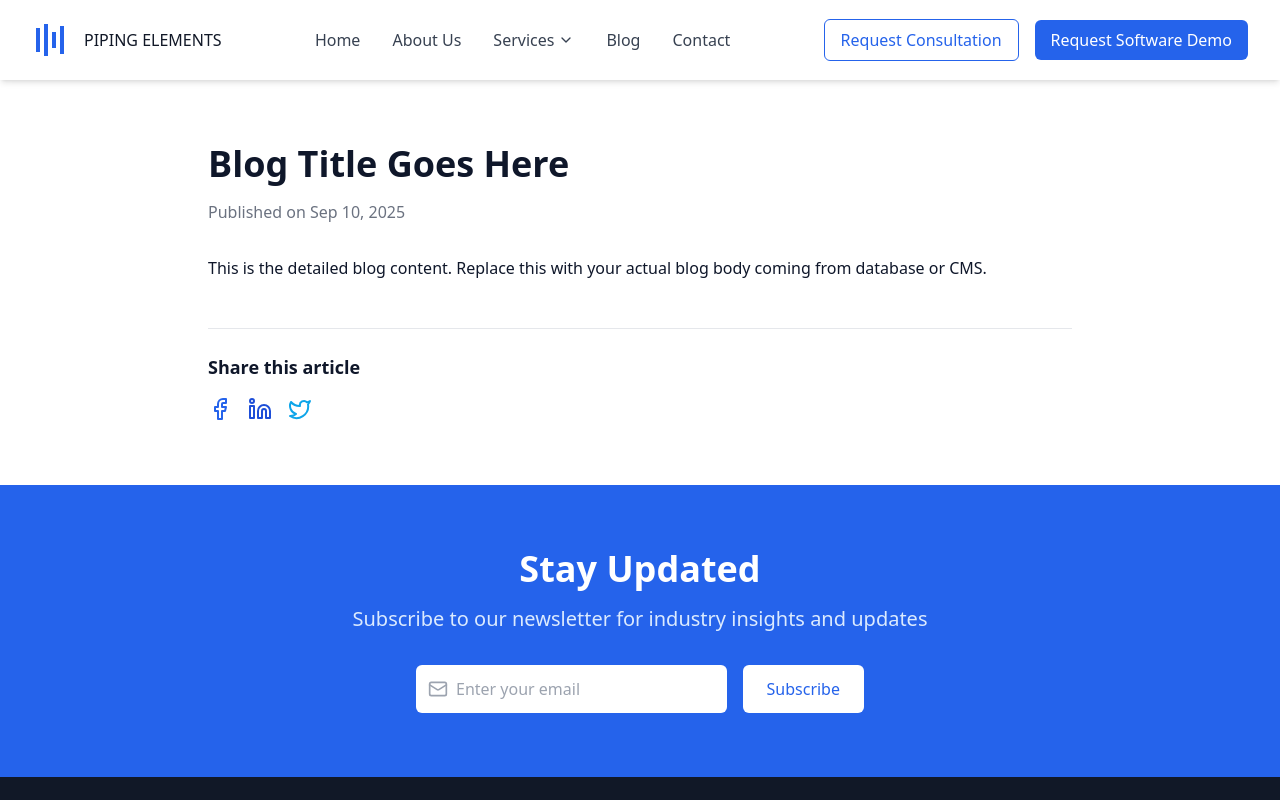
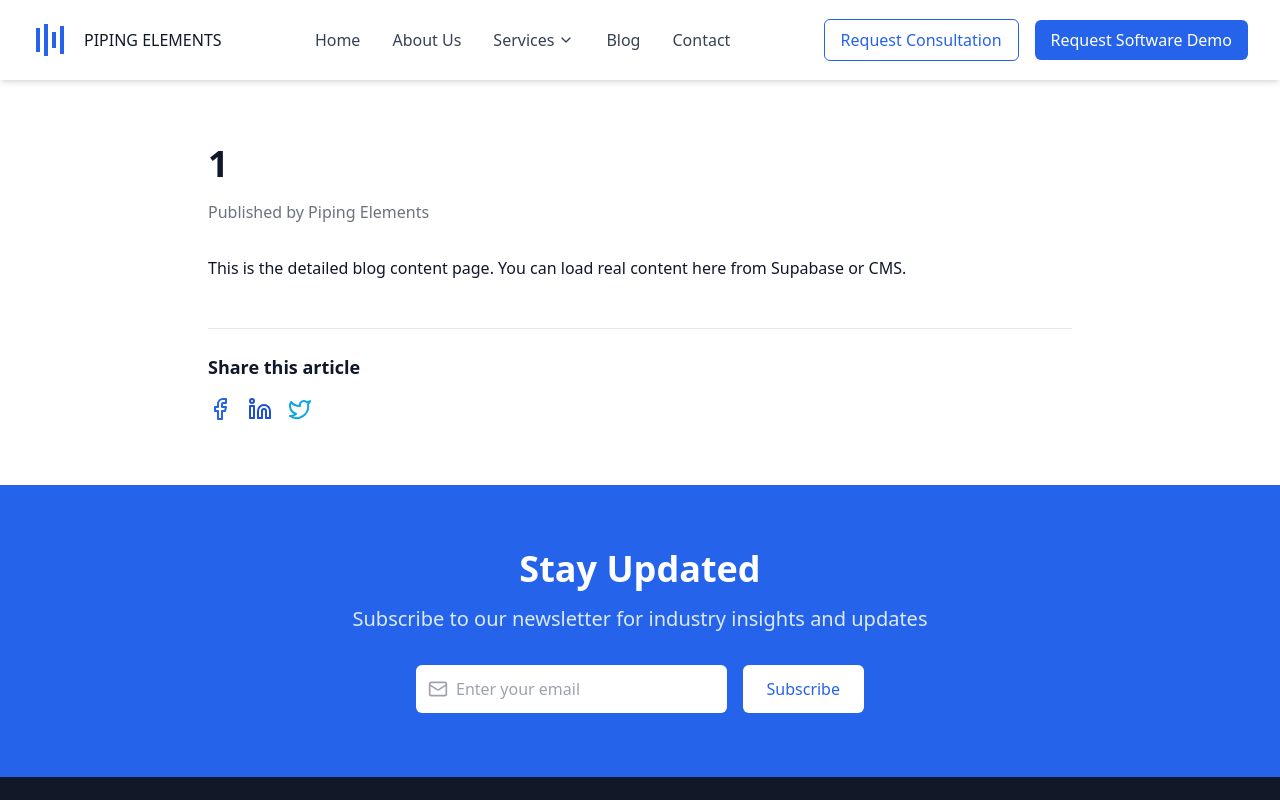
Before and after one commit to Muhammadshajid/piping-elements-website, a Next.js app: page /blog/1 in a window 1280 px wide. Shown: the top 800 px of the page. Built offline with nearby package versions, Linux system fonts and the light colour scheme; no server answers.

Commit message:
Update page.tsx

```diff
--- a/app/(site)/blog/[slug]/page.tsx
+++ b/app/(site)/blog/[slug]/page.tsx
@@ -5,9 +5,13 @@ import { usePathname } from "next/navigation";
 import { Facebook, Linkedin, Twitter } from "lucide-react";
 import { trackPageView } from "@/lib/analytics";
 
-export default function BlogDetailPage({ params }: { params: { slug: string } }) {
+export default function BlogDetailPage({
+  params,
+}: {
+  params: { slug: string };
+}) {
   const pathname = usePathname();
-  const url = `https://yourdomain.com${pathname}`;
+  const url = `https://piping-elements-websites-halsaetie-muhammad-shajids-projects.vercel.app${pathname}`;
 
   useEffect(() => {
     trackPageView(`/blog/${params.slug}`);
@@ -15,22 +19,22 @@ export default function BlogDetailPage({ params }: { params: { slug: string } })
 
   return (
     <article className="max-w-4xl mx-auto px-4 py-16">
-      <h1 className="text-4xl font-bold mb-4">
-        Blog Title Goes Here
+      <h1 className="text-4xl font-bold mb-4 capitalize">
+        {params.slug.replace(/-/g, " ")}
       </h1>
 
       <p className="text-gray-500 mb-8">
-        Published on Sep 10, 2025
+        Published by Piping Elements
       </p>
 
       <div className="prose prose-lg max-w-none mb-12">
         <p>
-          This is the detailed blog content. Replace this with your actual blog
-          body coming from database or CMS.
+          This is the detailed blog content page.
+          You can load real content here from Supabase or CMS.
         </p>
       </div>
 
-      {/* Share */}
+      {/* Share Section */}
       <div className="border-t pt-6">
         <h3 className="text-lg font-semibold mb-4">Share this article</h3>
         <div className="flex gap-4">
```
